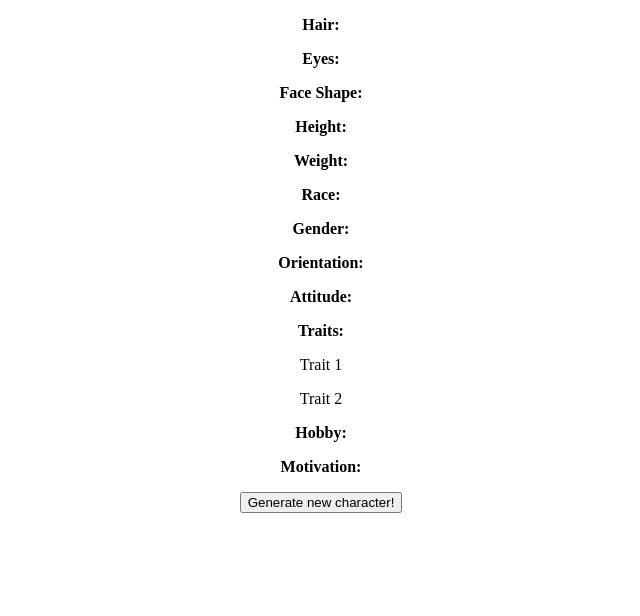
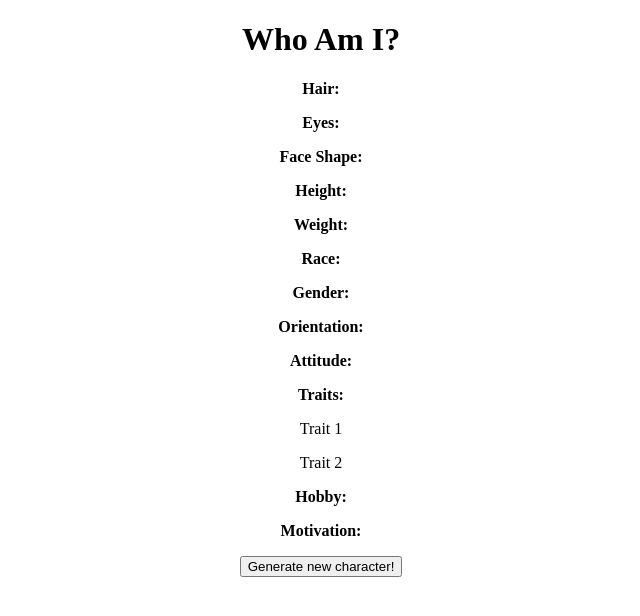
Before and after one commit to Meepedy/whoami, a website: page index.html in a window 1280 px wide. Shown: the whole page, without its empty margins (319-959 px from the left). Drawn offline with Linux system fonts and the light colour scheme.

Commit message:
simple header

```diff
--- a/index.html
+++ b/index.html
@@ -11,6 +11,9 @@
 </head>
 <body>
     <div class="container">
+        <header>
+            <h1>Who Am I?</h1>
+        </header>
         <p id="hair"><strong>Hair: </strong></p>
         <p id="eyes"><strong>Eyes: </strong></p>
         <p id="faceShape"><strong>Face Shape: </strong></p>
```
